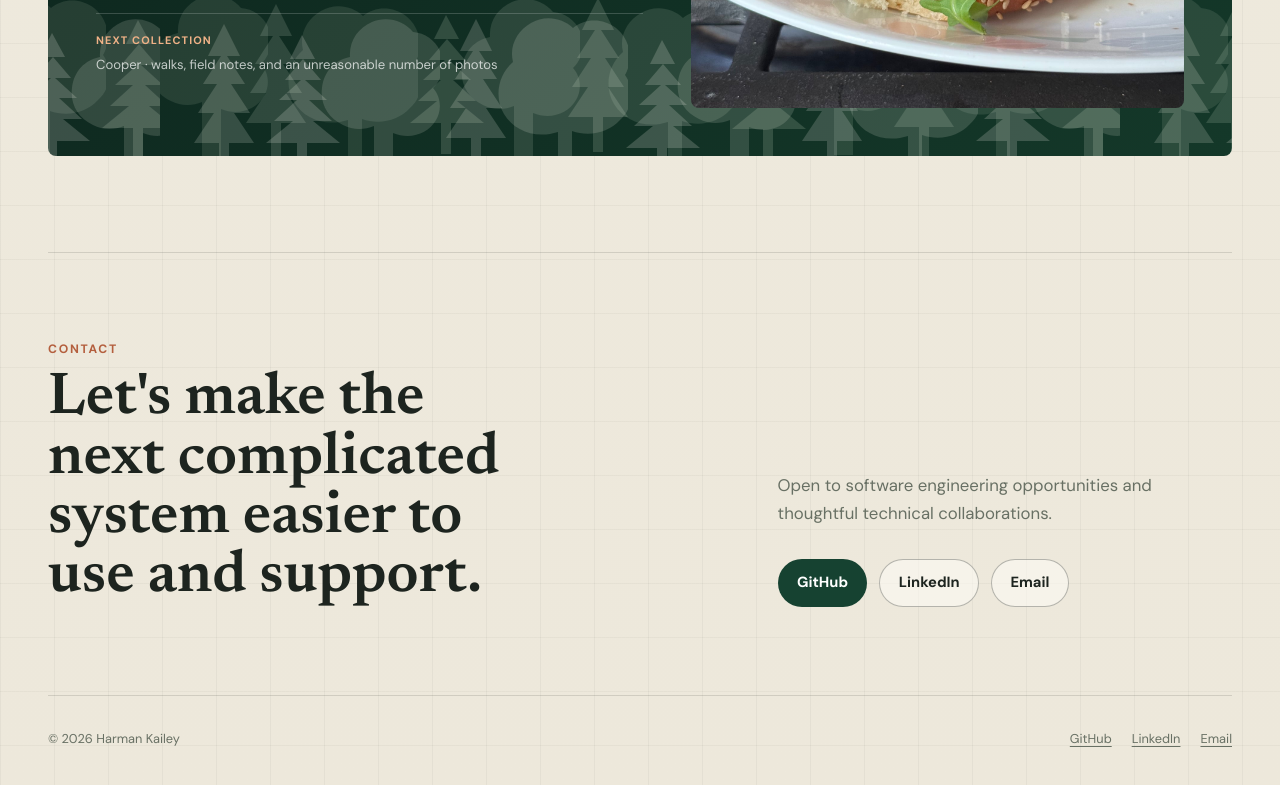
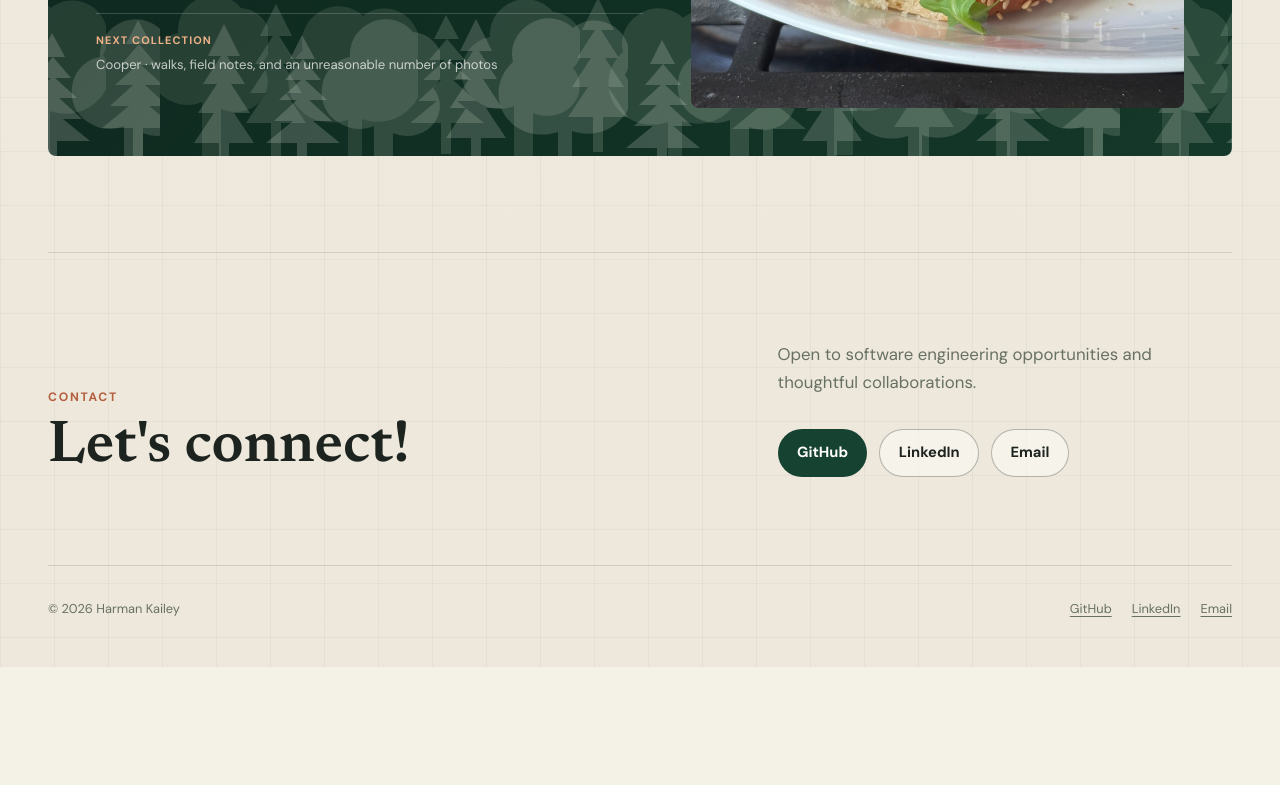
Before and after one commit to harmanskailey/Portfolio-Website, an Astro site: page / in a window 1280 px wide. Shown: the part 8327-9112 px from the top of the page. After the commit the page ends 8994 px from the top, so only its background shows below. Built offline with nearby package versions, Linux system fonts and the light colour scheme; Astro itself is replaced by a stand-in of ours.

Commit message:
updating contact section

```diff
--- a/src/components/ContactSection.astro
+++ b/src/components/ContactSection.astro
@@ -13,7 +13,7 @@ const { site, socialLinks } = Astro.props;
   <div>
     <p class="eyebrow">Contact</p>
     <h2 id="contact-title">
-      Let&apos;s make the next complicated system easier to use and support.
+      Let's connect!
     </h2>
   </div>
   <div class="contact-section__body">
--- a/src/data/site.ts
+++ b/src/data/site.ts
@@ -9,7 +9,7 @@ export const site: SiteContent = {
   email: "harmanskailey@gmail.com",
   location: "New Jersey, USA",
   availability:
-    "Open to software engineering opportunities and thoughtful technical collaborations.",
+    "Open to software engineering opportunities and thoughtful collaborations.",
   description:
     "Harman Kailey is a software engineer and Applied Statistics M.S. candidate working across enterprise identity, production systems, and reproducible analysis.",
 };
```
